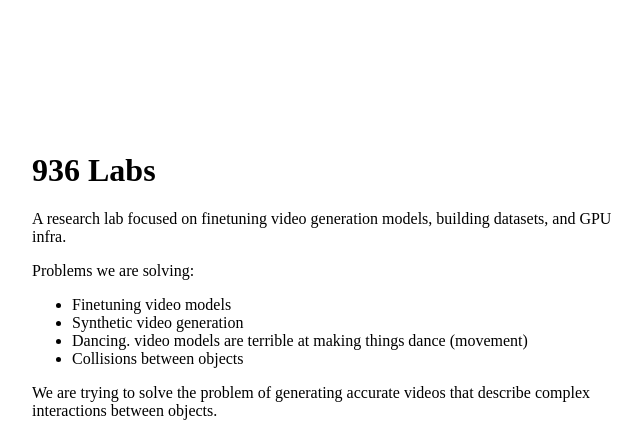
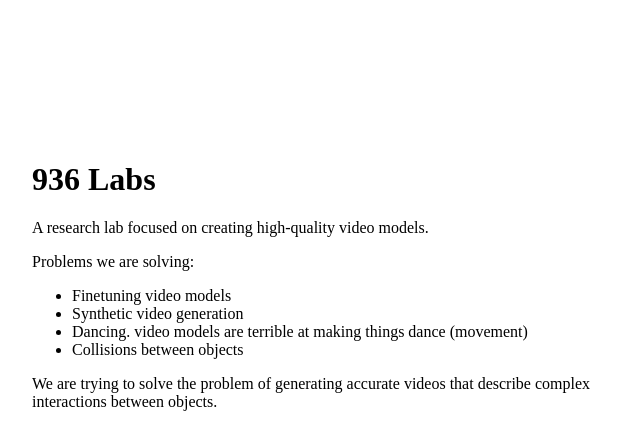
Before and after one commit to 936-Labs/936-web, a plain HTML site: page index.html in a window 1280 px wide. Shown: the top 424 px of the page, without its empty margins (308-950 px from the left). Drawn offline with Linux system fonts and the light colour scheme; a web font is replaced by a local one.

Commit message:
change headline

```diff
--- a/index.html
+++ b/index.html
@@ -36,7 +36,7 @@
 <body>
     <div>
         <h1>936 Labs</h1>
-        <p>A research lab focused on finetuning video generation models, building datasets, and GPU infra.</p>
+        <p>A research lab focused on creating high-quality video models.</p>
         <p>Problems we are solving:</p>
         <ul>
             <li>Finetuning video models</li>
```
